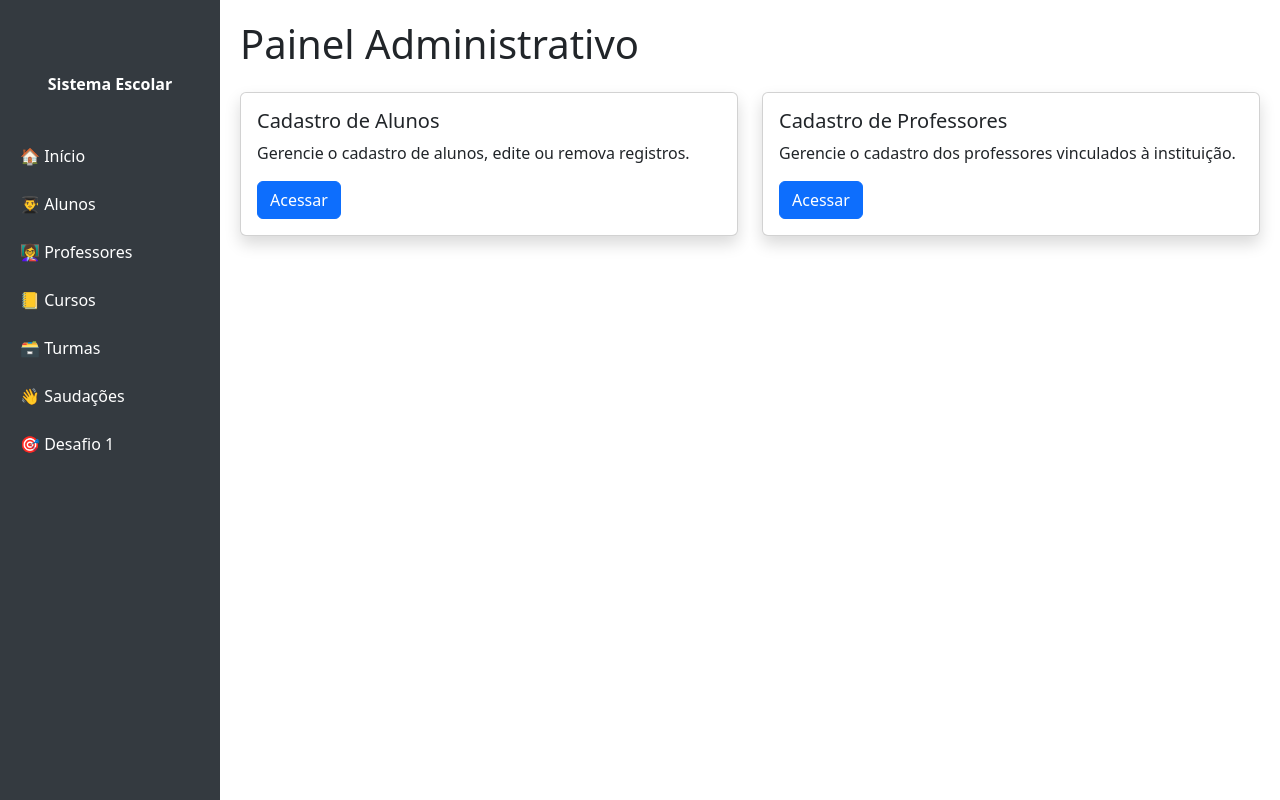
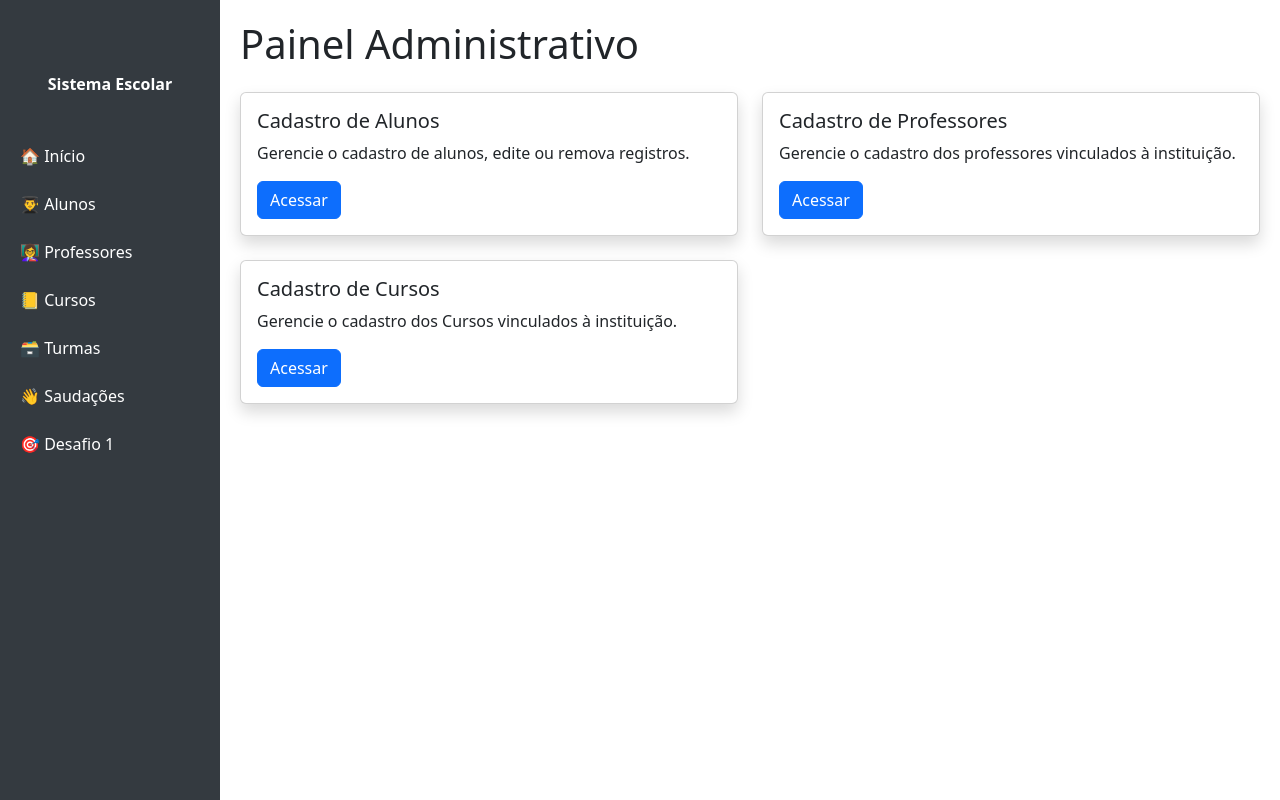
Before and after one commit to davissontiago/pweb-ProjetoFlask, a Flask app: page / in a window 1280 px wide. Run offline with Flask 3, Linux system fonts and the light colour scheme.

Commit message:
Arrumando links quebrados

```diff
--- a/templates/index.html
+++ b/templates/index.html
@@ -10,7 +10,7 @@
                         <div class="card-body">
                             <h5 class="card-title">Cadastro de Alunos</h5>
                             <p class="card-text">Gerencie o cadastro de alunos, edite ou remova registros.</p>
-                            <a href="#" class="btn btn-primary">Acessar</a>
+                            <a href="/students/form" class="btn btn-primary">Acessar</a>
                         </div>
                     </div>
                 </div>
@@ -20,7 +20,17 @@
                         <div class="card-body">
                             <h5 class="card-title">Cadastro de Professores</h5>
                             <p class="card-text">Gerencie o cadastro dos professores vinculados à instituição.</p>
-                            <a href="#" class="btn btn-primary">Acessar</a>
+                            <a href="/teachers/form" class="btn btn-primary">Acessar</a>
+                        </div>
+                    </div>
+                </div>
+
+                <div class="col-md-6 mb-4">
+                    <div class="card shadow">
+                        <div class="card-body">
+                            <h5 class="card-title">Cadastro de Cursos</h5>
+                            <p class="card-text">Gerencie o cadastro dos Cursos vinculados à instituição.</p>
+                            <a href="/courses/form" class="btn btn-primary">Acessar</a>
                         </div>
                     </div>
                 </div>
```
